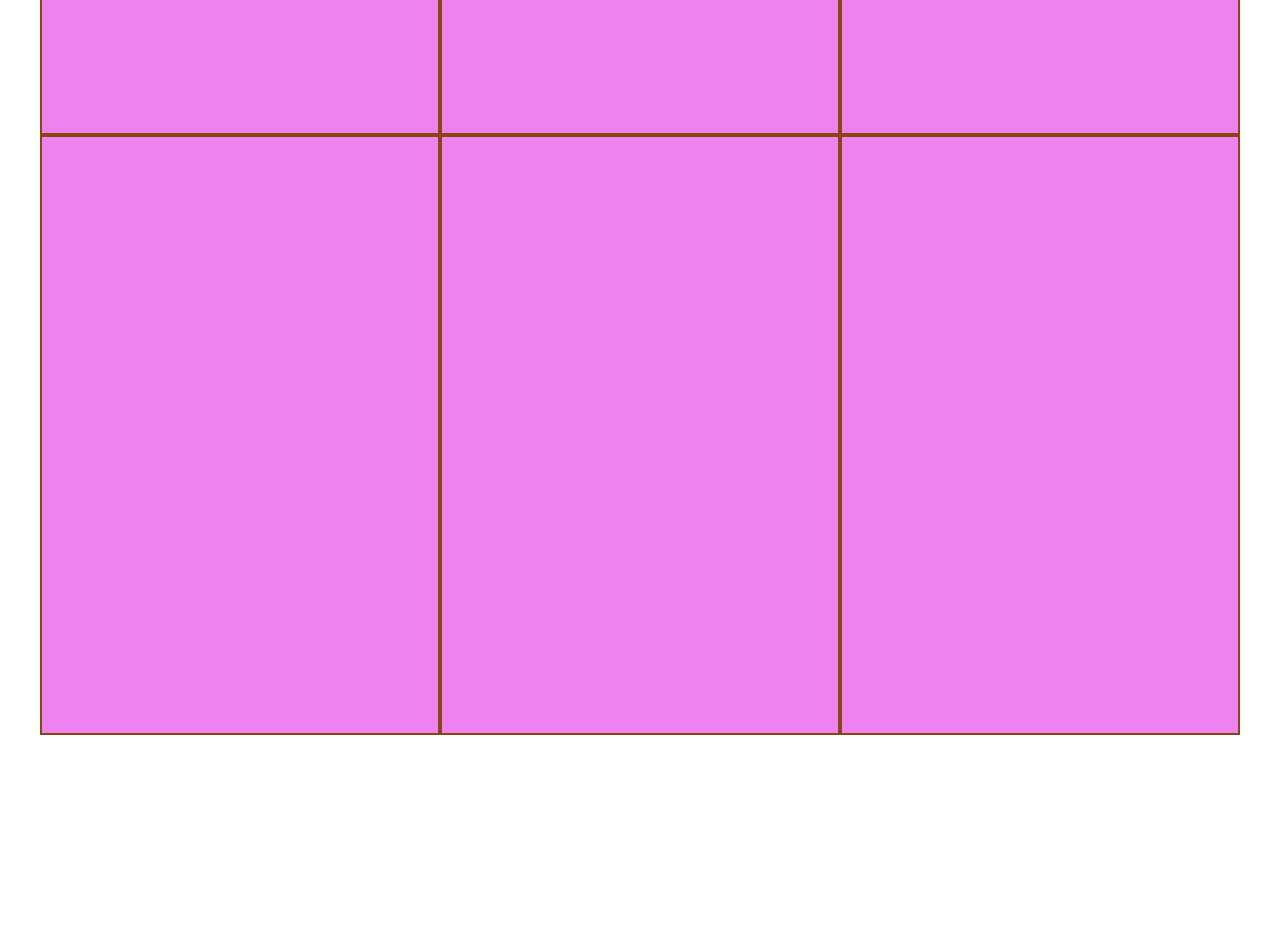
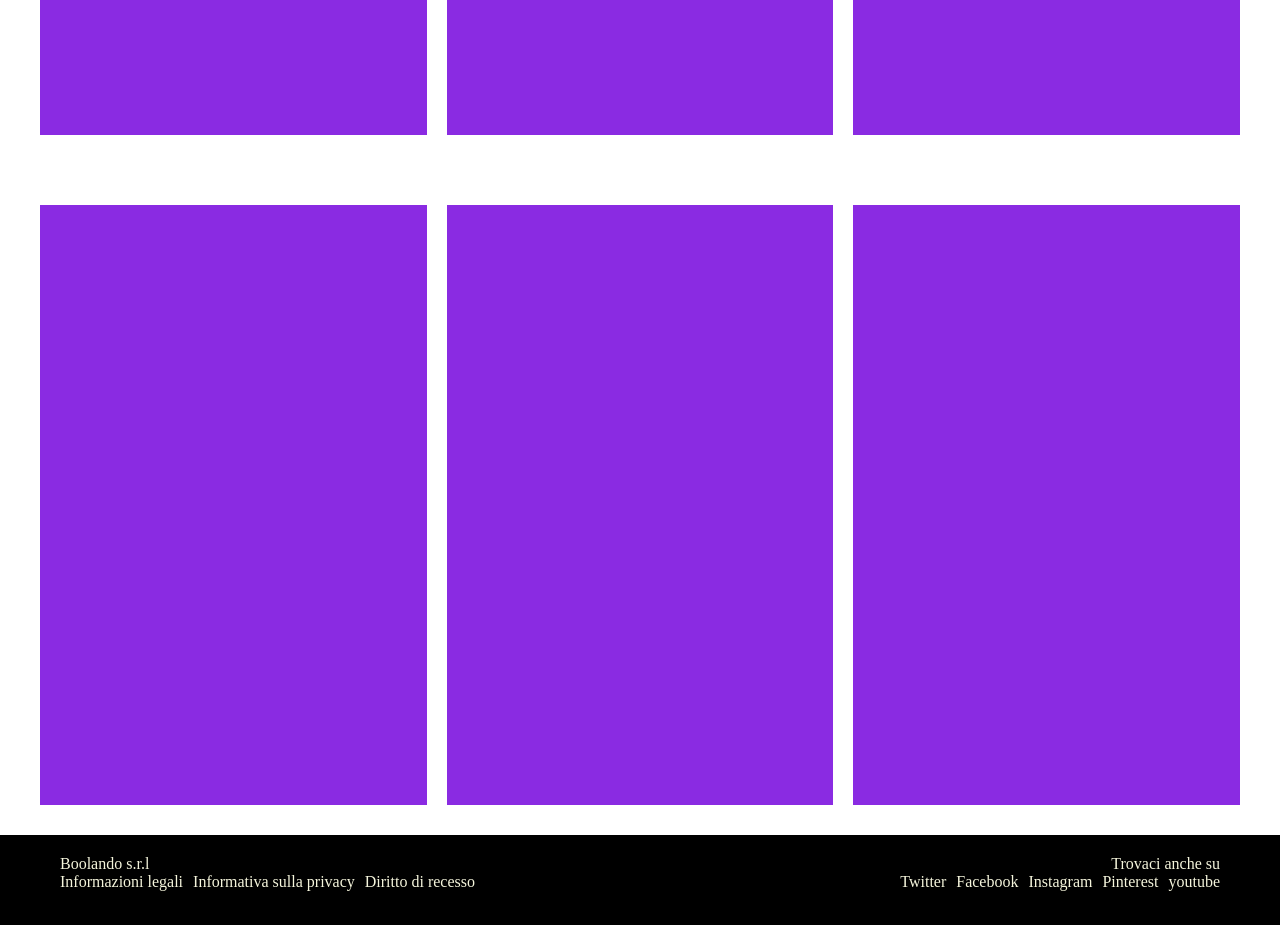
Before and after one commit to giorgiameffe/html-css-boolando, a plain HTML site: page index.html in a window 1280 px wide. Shown: the part 580-1505 px from the top of the page. Before the commit the page ends 1315 px from the top, so only its background shows below. Drawn offline with Linux system fonts and the light colour scheme.

Commit message:
feat: create footer structure

```diff
--- a/css/style.css
+++ b/css/style.css
@@ -31,12 +31,47 @@
     width: 1200px;
     display: flex;
     flex-wrap: wrap;
-    background-color: violet;
+    gap: 40px 20px;
 }
 
 .debug .column {
-    width: calc(100%/3);
+    width: calc(100%/3 - 40px / 3);
     flex-shrink: 0;
     height: 600px;
-    border: 2px solid saddlebrown;
+    background-color: blueviolet;
+    margin-bottom: 30px;
 }
+
+.debug footer {
+    height: 90px;
+    background-color: #000000;
+}
+
+.fcontainer {
+    width: 1200px;
+    margin: 0 auto;
+    display: flex;
+    color: beige;
+    justify-content: space-between;
+    text-align: start;
+    padding: 20px;
+
+}
+
+ul {
+    list-style-type: none;
+    display: flex;
+    text-align: end;
+}
+
+li {
+    padding-right: 10px;
+}
+
+.social {
+    text-align: end;
+}
+
+.social ul li:last-child  {
+    padding-right: 0;
+}
--- a/index.html
+++ b/index.html
@@ -29,19 +29,7 @@
                 <div class="column"></div>
                 <div class="column"></div>
             </div>
-
-
-
-
-
-
         </div>
-
-
-
-
-
-
     </main>
 
       <!-- /Corpo della pagina -->
@@ -50,6 +38,25 @@
       <!-- Piede della pagina -->
 
     <footer>
+        <nav class="fcontainer">
+            <div>Boolando s.r.l
+                <ul>
+                    <li>Informazioni legali</li>
+                    <li>Informativa sulla privacy</li>
+                    <li>Diritto di recesso</li>
+                </ul>
+            </div>
+
+            <div class="social">Trovaci anche su
+                <ul>
+                    <li>Twitter</li>
+                    <li>Facebook</li>
+                    <li>Instagram</li>
+                    <li>Pinterest</li>
+                    <li>youtube</li>
+                </ul>
+            </div>
+        </nav>
 
 
     </footer>
```
